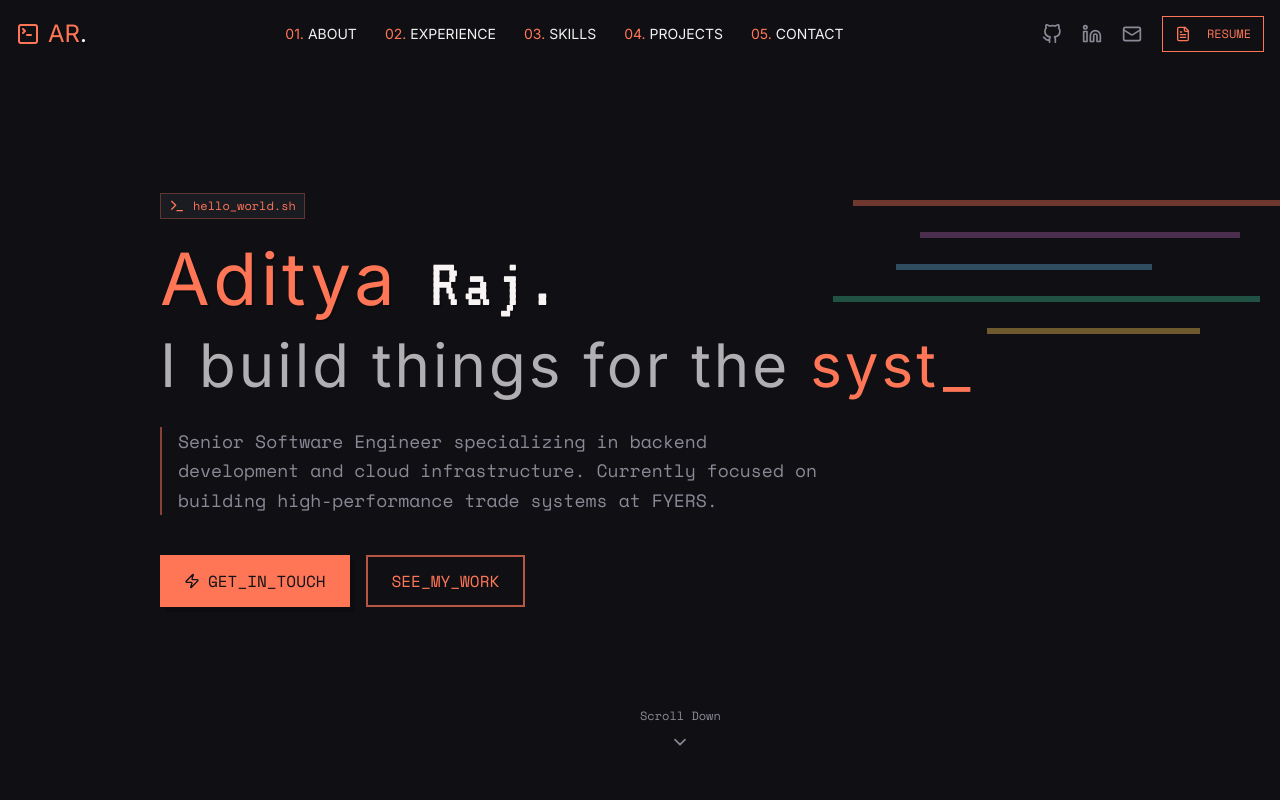
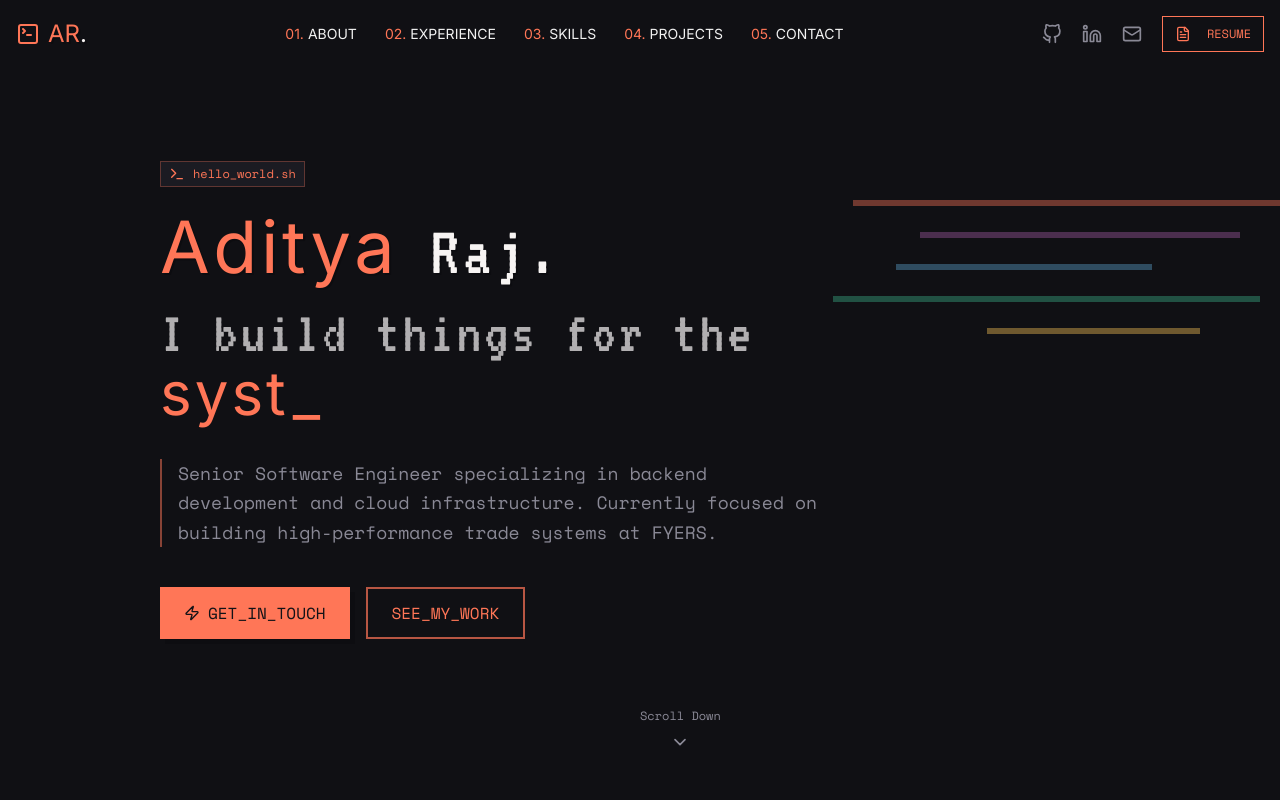
Before and after one commit to vkmaurya09/vinaymaurya_portfolio, a React (Vite) app: page / in a window 1280 px wide. Shown: the top 800 px of the page. Built offline with nearby package versions, Linux system fonts and the light colour scheme.

Commit message:
Fix: Dynamic text layout
Move the dynamic text to the next line for better visual appearance.

```diff
--- a/src/components/Hero.tsx
+++ b/src/components/Hero.tsx
@@ -1,4 +1,3 @@
-
 import { ChevronDown, Terminal, Zap } from "lucide-react";
 import { useEffect, useState } from "react";
 
@@ -71,8 +70,8 @@ const Hero = () => {
             <span className="text-retro-orange">Aditya</span> Raj.
           </h1>
 
-          <h2 className="text-3xl sm:text-5xl md:text-6xl font-display text-retro-text/70 mb-8 flex items-center whitespace-nowrap">
-            <span>I build things for the&nbsp;</span>
+          <h2 className="text-3xl sm:text-5xl md:text-6xl font-display text-retro-text/70 mb-8">
+            <div>I build things for the</div>
             <div className="inline-flex relative">
               <span className="text-retro-orange">{displayText}</span>
               <span className="text-retro-orange animate-blink ml-1">_</span>
```
